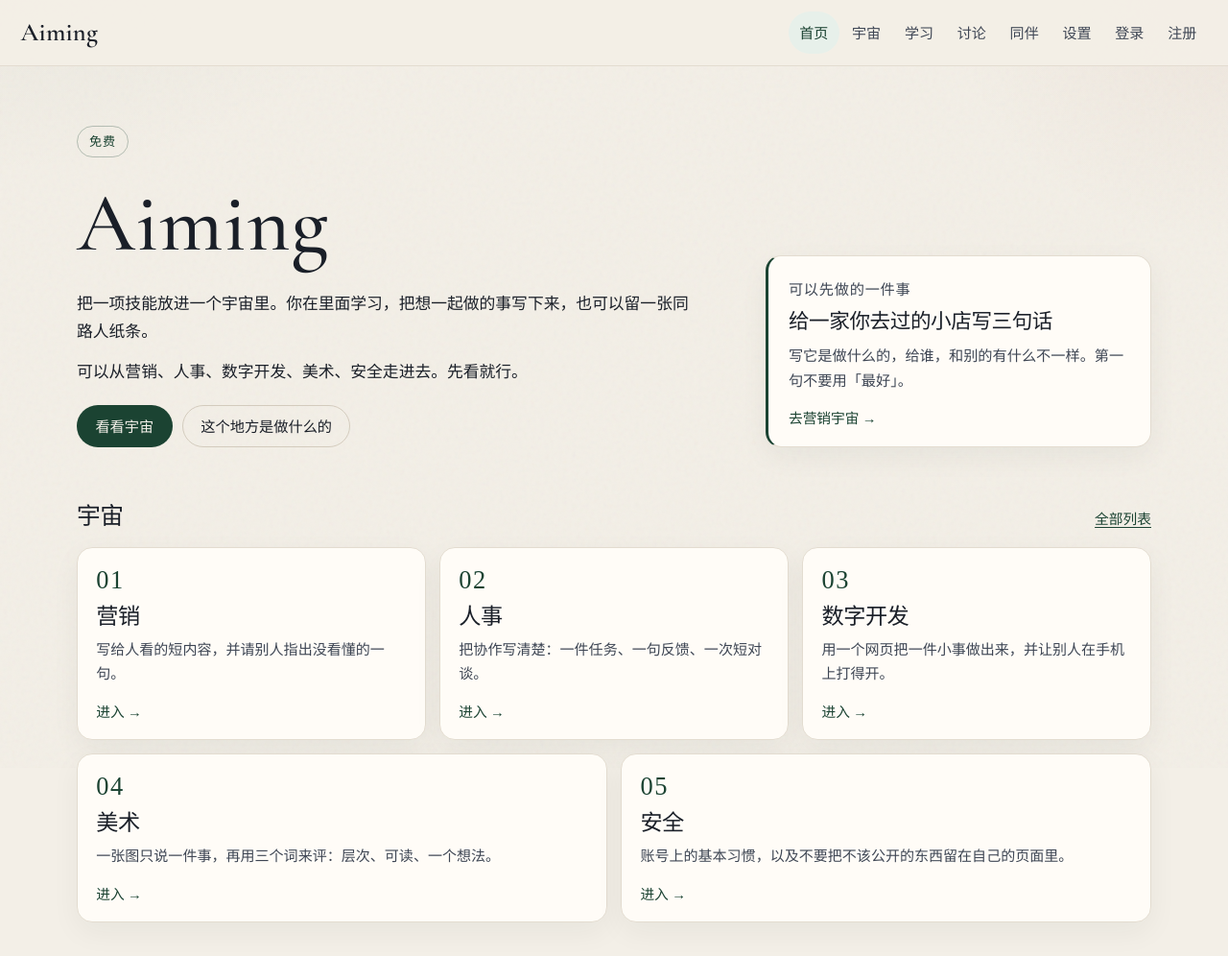
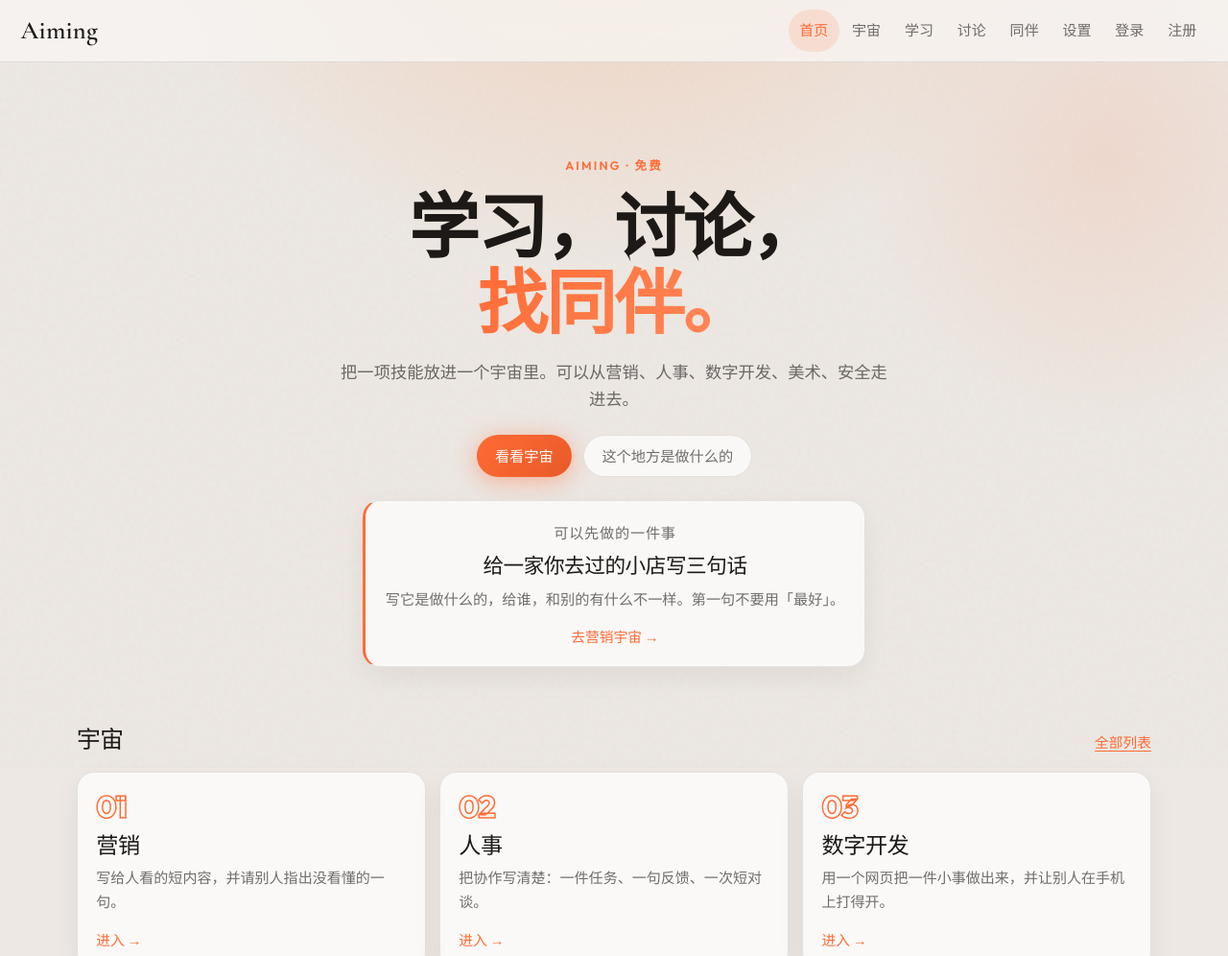
Before and after one commit to LostEchO37/Aiming, a website: page index.html in a window 1280 px wide. Shown: the top 996 px of the page at 96% size. Drawn offline with nearby package versions, Linux system fonts and the light colour scheme; no server answers.

Commit message:
Restyle Aiming with Ember's warmth.
Orange glass, Outfit, and centered sections replace the flat paper look. The product, copy, and data stay Aiming's.

Co-authored-by: Leo Wang <leow037@outlook.com>

```diff
--- a/css/site.css
+++ b/css/site.css
@@ -1,25 +1,28 @@
-/* Aiming — paper pages, one accent, quiet motion. */
+/* Aiming — Ember warmth: orange glass, Outfit, serif titles. */
 
 :root {
-  --bg: #f3efe7;
-  --surface: #fffcf7;
-  --ink: #1a1f28;
-  --muted: #3e4654;
-  --accent: #1b4332;
-  --accent-ink: #f4f1ea;
-  --accent-soft: #e7f0ea;
-  --accent-deep: #16382a;
-  --clay: #8f3d2a;
-  --clay-soft: #f3e6df;
-  --border: #e3dcd0;
-  --shadow: 0 10px 30px rgba(26, 31, 40, 0.05);
-  --shadow-lift: 0 16px 40px rgba(26, 31, 40, 0.08);
-  --serif: "Noto Serif SC", "Songti SC", "Source Han Serif SC", serif;
-  --sans: "Noto Sans SC", "PingFang SC", "Microsoft YaHei", sans-serif;
+  --bg: #f8f5f2;
+  --bg-deep: #ede8e3;
+  --surface: rgba(255, 255, 255, 0.72);
+  --ink: #1c1917;
+  --muted: rgba(28, 25, 23, 0.62);
+  --accent: #ff6b35;
+  --accent-ink: #fff;
+  --accent-soft: rgba(255, 107, 53, 0.14);
+  --accent-deep: #e85a28;
+  --glow: rgba(255, 107, 53, 0.45);
+  --clay: #c2410c;
+  --clay-soft: rgba(255, 107, 53, 0.12);
+  --border: rgba(28, 25, 23, 0.1);
+  --shadow: 0 10px 30px rgba(28, 25, 23, 0.06);
+  --shadow-lift: 0 16px 40px rgba(255, 107, 53, 0.18);
+  --serif: "Noto Serif SC", "Songti SC", serif;
+  --sans: "Outfit", "Noto Sans SC", "PingFang SC", sans-serif;
   --latin: "Cormorant Garamond", "Noto Serif SC", serif;
   --ease: cubic-bezier(0.22, 1, 0.36, 1);
-  --nav-h: 68px;
-  --radius: 16px;
+  --nav-h: 64px;
+  --radius: 18px;
+  --radius-lg: 28px;
   --page: 840px;
   --wide: 1120px;
 }
@@ -31,18 +34,21 @@
 html { scroll-behavior: smooth; }
 
 html[data-theme="dark"] {
-  --bg: #1c1915;
-  --surface: #26221c;
-  --ink: #f4f0e8;
-  --muted: #c9c0b4;
-  --accent: #9dccb4;
-  --accent-ink: #1c1915;
-  --accent-soft: #24352c;
-  --accent-deep: #d7ebe0;
-  --clay: #e0a090;
-  --clay-soft: #3a2a24;
-  --border: #3c352c;
-  --shadow: 0 10px 30px rgba(0, 0, 0, 0.25);
+  --bg: #14110f;
+  --bg-deep: #0c0a09;
+  --surface: rgba(255, 255, 255, 0.06);
+  --ink: #f5f0ea;
+  --muted: rgba(245, 240, 234, 0.62);
+  --accent: #ff6b35;
+  --accent-ink: #fff;
+  --accent-soft: rgba(255, 107, 53, 0.16);
+  --accent-deep: #ff8a5b;
+  --glow: rgba(255, 107, 53, 0.45);
+  --clay: #ff8a5b;
+  --clay-soft: rgba(255, 107, 53, 0.16);
+  --border: rgba(255, 255, 255, 0.1);
+  --shadow: 0 12px 40px rgba(0, 0, 0, 0.35);
+  --shadow-lift: 0 16px 40px rgba(255, 107, 53, 0.22);
   color-scheme: dark;
 }
 
@@ -69,9 +75,9 @@ body {
   line-height: 1.7;
   color: var(--ink);
   background:
-    radial-gradient(ellipse 70% 45% at 0% -10%, rgba(27, 67, 50, 0.06), transparent 52%),
-    radial-gradient(ellipse 50% 40% at 100% 0%, rgba(143, 61, 42, 0.05), transparent 46%),
-    var(--bg);
+    radial-gradient(ellipse 70% 50% at 50% -10%, rgba(255, 140, 70, 0.28), transparent 55%),
+    radial-gradient(ellipse 40% 35% at 90% 10%, rgba(255, 107, 53, 0.12), transparent 50%),
+    var(--bg-deep, var(--bg));
   -webkit-font-smoothing: antialiased;
 }
 
@@ -128,7 +134,8 @@ a:hover { text-decoration: underline; }
   flex-wrap: wrap;
   min-height: var(--nav-h);
   padding: 0 1.35rem;
-  background: rgba(243, 239, 231, 0.92);
+  background: color-mix(in srgb, var(--bg) 78%, transparent);
+  backdrop-filter: blur(16px);
   border-bottom: 1px solid var(--border);
 }
 
@@ -176,7 +183,7 @@ a:hover { text-decoration: underline; }
 }
 
 .nav a:hover,
-.nav button.nav-btn:hover { color: var(--ink); text-decoration: none; background: rgba(26, 31, 40, 0.04); }
+.nav button.nav-btn:hover { color: var(--ink); text-decoration: none; background: var(--accent-soft); }
 
 .nav-account { display: contents; }
 
@@ -243,14 +250,16 @@ a:hover { text-decoration: underline; }
   margin: 0 0 0.85rem;
 }
 
-.page-title, .prose > h1 { font-size: clamp(2rem, 4vw, 2.7rem); }
+.page-title, .prose > h1 { font-size: clamp(2.4rem, 5vw, 3.4rem); font-weight: 600; }
 
 .lede, .page-intro {
   margin: 0 0 0.85rem;
-  color: var(--ink);
-  font-size: 1.05rem;
-  max-width: 40rem;
+  color: var(--muted);
+  font-size: 1.08rem;
+  line-height: 1.6;
+  max-width: 36rem;
 }
+.mast .lede { margin-inline: auto; }
 
 .page-intro { color: var(--muted); }
 
@@ -278,30 +287,42 @@ a:hover { text-decoration: underline; }
 /* Home */
 
 .mast {
-  display: grid;
-  grid-template-columns: minmax(0, 1.35fr) minmax(260px, 0.8fr);
-  gap: 2.5rem;
-  align-items: end;
-  padding: 1.25rem 0 0.25rem;
+  display: flex;
+  flex-direction: column;
+  align-items: center;
+  text-align: center;
+  gap: 1.5rem;
+  max-width: 760px;
+  margin: 0 auto;
+  padding: 3.2rem 0 0.5rem;
 }
 
 .eyebrow {
   display: inline-block;
   margin: 0 0 1rem;
-  padding: 0.28rem 0.75rem;
-  border: 1px solid rgba(27, 67, 50, 0.28);
-  border-radius: 999px;
   color: var(--accent);
-  font-size: 0.82rem;
-  letter-spacing: 0.06em;
+  font-family: var(--sans);
+  font-size: 0.78rem;
+  font-weight: 600;
+  letter-spacing: 0.18em;
+  text-transform: uppercase;
 }
 
 .mast h1 {
-  font-family: var(--latin);
-  font-weight: 500;
-  font-size: clamp(3.2rem, 7vw, 5.4rem);
-  letter-spacing: 0.01em;
+  font-family: var(--serif);
+  font-weight: 600;
+  font-size: clamp(2.8rem, 7vw, 4.6rem);
+  letter-spacing: -0.03em;
+  line-height: 1.08;
   margin-bottom: 1rem;
+}
+
+.mast h1 em {
+  font-style: normal;
+  background: linear-gradient(135deg, #ff6b35, #ff8a5b);
+  -webkit-background-clip: text;
+  background-clip: text;
+  -webkit-text-fill-color: transparent;
 }
 
 .mast .lede em {
@@ -315,8 +336,9 @@ a:hover { text-decoration: underline; }
 .actions {
   display: flex;
   flex-wrap: wrap;
-  gap: 0.65rem;
-  margin-top: 1.35rem;
+  justify-content: center;
+  gap: 0.75rem;
+  margin-top: 1.5rem;
 }
 
 .btn {
@@ -335,17 +357,22 @@ a:hover { text-decoration: underline; }
 
 .btn:hover { text-decoration: none; }
 
-.btn-primary { background: var(--accent); color: var(--accent-ink); }
-.btn-primary:hover { background: var(--accent-deep); color: var(--accent-ink); }
+.btn-primary {
+  background: linear-gradient(135deg, #ff6b35, #e85a28);
+  color: #fff;
+  box-shadow: 0 4px 24px var(--glow);
+  border-color: transparent;
+}
+.btn-primary:hover { color: #fff; transform: translateY(-1px); box-shadow: 0 8px 32px var(--glow); }
 
 .btn-ghost {
-  background: transparent;
-  border-color: #d3cbbd;
-  color: var(--ink);
+  background: var(--surface);
+  border-color: var(--border);
+  color: var(--muted);
 }
-.btn-ghost:hover { border-color: #b7ad9e; color: var(--ink); }
+.btn-ghost:hover { border-color: var(--accent); color: var(--ink); }
 
-.btn:active { transform: translateY(1px); }
+.btn:active { transform: scale(0.98); }
 
 .practice, .u-card, .u-row, .room, .note, .form-card, .material, .empty {
   background: var(--surface);
@@ -428,21 +455,22 @@ a:hover { text-decoration: underline; }
   transition: transform 0.45s var(--ease), box-shadow 0.45s var(--ease);
 }
 
-.u-card:hover, .room:hover, .u-row:hover {
-  transform: translateY(-3px);
+.u-card:hover, .room:hover, .u-row:hover, .practice:hover {
+  transform: translateY(-4px);
+  border-color: var(--accent);
   box-shadow: var(--shadow-lift);
   text-decoration: none;
   color: inherit;
 }
 
 .idx {
-  font-family: var(--serif);
-  font-weight: 500;
-  font-size: 1.65rem;
-  font-variant-numeric: lining-nums tabular-nums;
-  letter-spacing: 0.06em;
+  font-family: var(--sans);
+  font-weight: 800;
+  font-size: 2rem;
+  letter-spacing: -0.04em;
   line-height: 1;
-  color: var(--accent);
+  color: transparent;
+  -webkit-text-stroke: 1.5px var(--accent);
 }
 
 .intro {
@@ -560,7 +588,7 @@ a:hover { text-decoration: underline; }
   gap: 0.45rem;
   padding: 0.65rem 0;
   margin: 0.4rem 0 0.25rem;
-  background: rgba(243, 239, 231, 0.96);
+  background: color-mix(in srgb, var(--bg) 88%, transparent);
   border-bottom: 1px solid var(--border);
 }
 
@@ -576,7 +604,7 @@ a:hover { text-decoration: underline; }
   text-decoration: none;
   font-size: 0.9rem;
 }
-.chip:hover { text-decoration: none; border-color: #cfc6b8; }
+.chip:hover { text-decoration: none; border-color: var(--accent); color: var(--accent); }
 .chip.is-on, .chip.is-on:hover {
   background: var(--accent);
   border-color: var(--accent);
@@ -635,10 +663,16 @@ a:hover { text-decoration: underline; }
   min-height: 44px;
   padding: 0.55rem 0.75rem;
   border: 1px solid var(--border);
-  border-radius: 12px;
-  background: #fff;
+  border-radius: 16px;
+  background: color-mix(in srgb, var(--bg) 70%, transparent);
   color: var(--ink);
   font: 400 1rem/1.5 var(--sans);
+}
+.field:focus-visible,
+.field:focus {
+  border-color: var(--accent);
+  box-shadow: 0 0 0 3px var(--glow);
+  outline: none;
 }
 
 textarea.field { min-height: 7.5rem; resize: vertical; }
@@ -651,7 +685,7 @@ select.field {
   padding-right: 2rem;
 }
 
-.field::placeholder { color: #4e4942; }
+.field::placeholder { color: var(--muted); }
 
 .field-error { color: var(--clay); font-weight: 400; font-size: 0.86rem; }
 
@@ -823,7 +857,7 @@ select.field {
 
 .search-form:focus-within {
   border-color: var(--accent);
-  box-shadow: 0 0 0 4px rgba(27, 67, 50, 0.12), var(--shadow);
+  box-shadow: 0 0 0 4px var(--glow), var(--shadow);
 }
 
 .search-input {
@@ -840,7 +874,7 @@ select.field {
 .search-input:focus,
 .search-input:focus-visible { outline: none; }
 
-.search-input::placeholder { color: #4e4942; }
+.search-input::placeholder { color: var(--muted); }
 
 .search-input::-webkit-search-decoration,
 .search-input::-webkit-search-cancel-button,
@@ -901,10 +935,17 @@ h3.feed-heading {
 
 .post {
   background: var(--surface);
-  border: 1px solid var(--border);
+  border: 1.5px solid var(--border);
   border-radius: var(--radius);
-  padding: 0.95rem 1.05rem 0.35rem;
-  margin: 0 0 0.7rem;
+  padding: 1.15rem 1.2rem 0.45rem;
+  margin: 0 0 0.85rem;
+  backdrop-filter: blur(12px);
+  transition: transform 0.35s var(--ease), border-color 0.35s var(--ease), box-shadow 0.35s var(--ease);
+}
+.post:hover {
+  border-color: var(--accent);
+  transform: translateY(-3px);
+  box-shadow: var(--shadow-lift);
 }
 
 .post-head {
@@ -1149,7 +1190,7 @@ h3.detail-label {
 }
 
 html[data-theme="dark"] .top {
-  background: rgba(28, 25, 21, 0.92);
+  background: rgba(20, 17, 15, 0.78);
 }
 
 html[data-theme="dark"] .field {
@@ -1186,8 +1227,9 @@ html[data-theme="dark"] .field {
 .sheet {
   background: var(--surface);
   border: 1px solid var(--border);
-  border-radius: var(--radius);
-  padding: 0.4rem 1rem 1rem;
+  border-radius: var(--radius-lg);
+  padding: 0.6rem 1.15rem 1.1rem;
+  backdrop-filter: blur(18px);
 }
 
 .sheet__row {
@@ -1225,8 +1267,8 @@ html[data-theme="dark"] .field {
 
 .segment__btn[aria-pressed="true"],
 .switch[aria-checked="true"] {
-  background: var(--accent);
-  color: var(--accent-ink);
+  background: linear-gradient(135deg, #ff6b35, #e85a28);
+  color: #fff;
 }
 
 .tag-picks, .check {
--- a/index.html
+++ b/index.html
@@ -8,14 +8,14 @@ try{var s=JSON.parse(localStorage.getItem("aiming.settings.v1")||"{}");var r=doc
   <meta name="viewport" content="width=device-width, initial-scale=1">
   <title>Aiming</title>
   <meta name="description" content="Aiming 是免费的。一个宇宙里可以学习、讨论机会、找同路人。">
-  <meta name="theme-color" content="#f3efe7">
+  <meta name="theme-color" content="#f8f5f2">
   <meta property="og:title" content="Aiming">
   <meta property="og:description" content="Aiming 是免费的。一个宇宙里可以学习、讨论机会、找同路人。">
   <meta property="og:type" content="website">
   <link rel="icon" href="assets/mark.svg" type="image/svg+xml">
   <link rel="preconnect" href="https://fonts.googleapis.com">
   <link rel="preconnect" href="https://fonts.gstatic.com" crossorigin>
-  <link href="https://fonts.googleapis.com/css2?family=Cormorant+Garamond:ital,wght@0,500;0,600;1,500&family=Noto+Sans+SC:wght@400;500;700&family=Noto+Serif+SC:wght@400;500;600&display=swap" rel="stylesheet">
+  <link href="https://fonts.googleapis.com/css2?family=Cormorant+Garamond:ital,wght@0,400;0,600;1,400&family=Noto+Sans+SC:wght@400;500;700&family=Noto+Serif+SC:wght@400;600&family=Outfit:wght@400;500;600;700;800&display=swap" rel="stylesheet">
   <link rel="stylesheet" href="css/site.css">
 </head>
 <body data-page="home">
@@ -41,10 +41,9 @@ try{var s=JSON.parse(localStorage.getItem("aiming.settings.v1")||"{}");var r=doc
 
     <div class="mast">
       <div>
-        <p class="eyebrow">免费</p>
-        <h1>Aiming</h1>
-        <p class="lede">把一项技能放进一个宇宙里。你在里面学习，把想一起做的事写下来，也可以留一张同路人纸条。</p>
-        <p class="lede">可以从营销、人事、数字开发、美术、安全走进去。先看就行。</p>
+        <p class="eyebrow">Aiming · 免费</p>
+        <h1>学习，讨论，<br><em>找同伴。</em></h1>
+        <p class="lede">把一项技能放进一个宇宙里。可以从营销、人事、数字开发、美术、安全走进去。</p>
         <div class="actions">
           <a class="btn btn-primary" href="universes.html">看看宇宙</a>
           <a class="btn btn-ghost" href="about.html">这个地方是做什么的</a>
--- a/js/i18n.js
+++ b/js/i18n.js
@@ -225,7 +225,7 @@
     if (next.reduceMotion) root.setAttribute("data-motion", "reduce");
     else root.removeAttribute("data-motion");
     const theme = document.querySelector('meta[name="theme-color"]');
-    if (theme) theme.setAttribute("content", next.theme === "dark" ? "#1c1915" : "#f3efe7");
+    if (theme) theme.setAttribute("content", next.theme === "dark" ? "#14110f" : "#f8f5f2");
     window.AIMING_SETTINGS = next;
     applyI18n(document);
     document.dispatchEvent(new CustomEvent("aiming-i18n"));
```
Also changed, not shown: about.html (+2 -2 lines), discuss.html (+2 -2 lines), learn.html (+2 -2 lines), login.html (+2 -2 lines), people.html (+2 -2 lines), register.html (+2 -2 lines), settings.html (+2 -2 lines), universe.html (+2 -2 lines), universes.html (+2 -2 lines).
